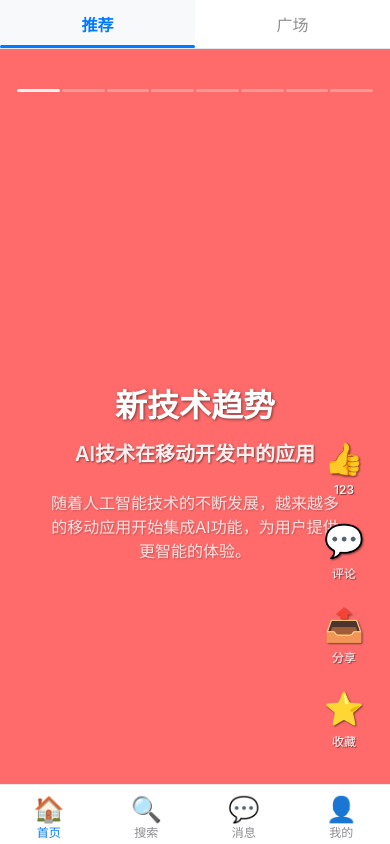
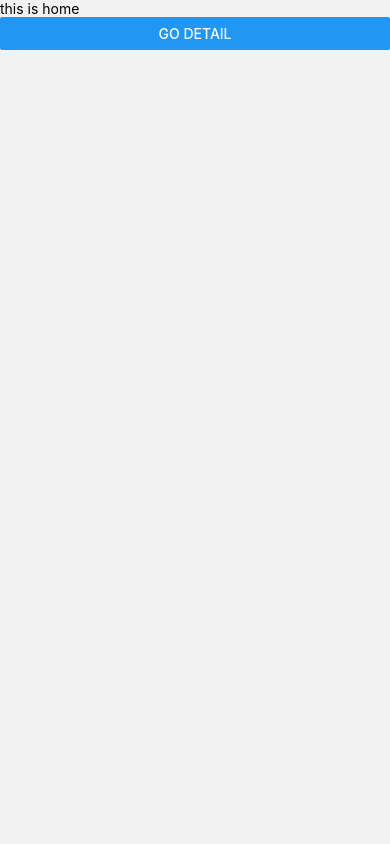
Before and after one commit to ccnio/RnPro, a React Native app: screen /Home in a window 390 px wide. Built offline with nearby package versions, Linux system fonts and the light colour scheme.

Commit message:
界面跳转

```diff
--- a/App.tsx
+++ b/App.tsx
@@ -6,20 +6,24 @@
  */
 
 import React from 'react';
-import { NavigationContainer } from '@react-navigation/native';
-import { StatusBar, useColorScheme } from 'react-native';
-import { SafeAreaProvider } from 'react-native-safe-area-context';
+import {NavigationContainer} from '@react-navigation/native';
+import {StatusBar, useColorScheme} from 'react-native';
+import {SafeAreaProvider} from 'react-native-safe-area-context';
 import TabNavigator from '@/navigation/TabNavigator';
+import Home from '@/pages/Home.tsx';
+import Navigator from '@/navigator/index';
 
 function App() {
   const isDarkMode = useColorScheme() === 'dark';
 
   return (
     <SafeAreaProvider>
-      <NavigationContainer>
+      {/*  <NavigationContainer>
         <StatusBar barStyle={isDarkMode ? 'light-content' : 'dark-content'} />
         <TabNavigator />
-      </NavigationContainer>
+      </NavigationContainer>*/}
+
+      <Navigator/>
     </SafeAreaProvider>
   );
 }
--- /dev/null
+++ b/src/navigator/index.tsx
@@ -0,0 +1,23 @@
+import {NavigationContainer} from '@react-navigation/native';
+import Home from '@/pages/Home.tsx';
+import Detail from '@/pages/Detail.tsx';
+import {createStackNavigator} from '@react-navigation/stack';
+
+// 定义导航参数类型
+export type RootStackParamList = {
+  Home: undefined;
+  Detail: {id: string; name: string};
+};
+
+const StackNavigator = createStackNavigator<RootStackParamList>();
+const Navigator = () => {
+  return (
+    <NavigationContainer>
+      <StackNavigator.Navigator screenOptions={{headerShown: false}}>
+        <StackNavigator.Screen name="Home" component={Home} />
+        <StackNavigator.Screen name="Detail" component={Detail} />
+      </StackNavigator.Navigator>
+    </NavigationContainer>
+  );
+};
+export default Navigator;
--- /dev/null
+++ b/src/pages/Detail.tsx
@@ -0,0 +1,24 @@
+import {useRoute} from '@react-navigation/native';
+import {Button, Text, View} from 'react-native';
+import {RouteProp, useNavigation} from '@react-navigation/core';
+import {RootStackParamList} from '@/navigator';
+import {useSafeAreaInsets} from 'react-native-safe-area-context';
+
+const Detail = () => {
+  let insets = useSafeAreaInsets();
+  const navigation = useNavigation();
+  const route = useRoute<RouteProp<RootStackParamList, 'Detail'>>();
+  const {id, name} = route.params;
+  return (
+    <View style={{paddingTop: insets.top}}>
+      <Text>this is detail page</Text>
+      <Text>
+        id={id}, name={name}
+      </Text>
+
+      <Button title={"Go Back"} onPress={() => {navigation.goBack();}} />
+    </View>
+  );
+};
+
+export default Detail;
--- /dev/null
+++ b/src/pages/Home.tsx
@@ -0,0 +1,23 @@
+import {Button, Text, View} from 'react-native';
+import {useSafeAreaInsets} from 'react-native-safe-area-context';
+import {useNavigation} from '@react-navigation/native';
+import {NavigationProp} from '@react-navigation/core';
+import {RootStackParamList} from '@/navigator';
+
+const Home = () => {
+  const insets = useSafeAreaInsets();
+  const navigation = useNavigation<NavigationProp<RootStackParamList>>();
+
+  const onPress = () => {
+    navigation.navigate('Detail', {id: '123', name: 'example'});
+  };
+
+  return (
+    <View style={{paddingTop: insets.top}}>
+      <Text>this is home</Text>
+      <Button title="go detail" onPress={onPress} />
+    </View>
+  );
+};
+
+export default Home;
```
Also changed, not shown: src/screens/DetailScreen.tsx (+16 -7 lines), 1 other file (tests, documents, lock files or other folders).
